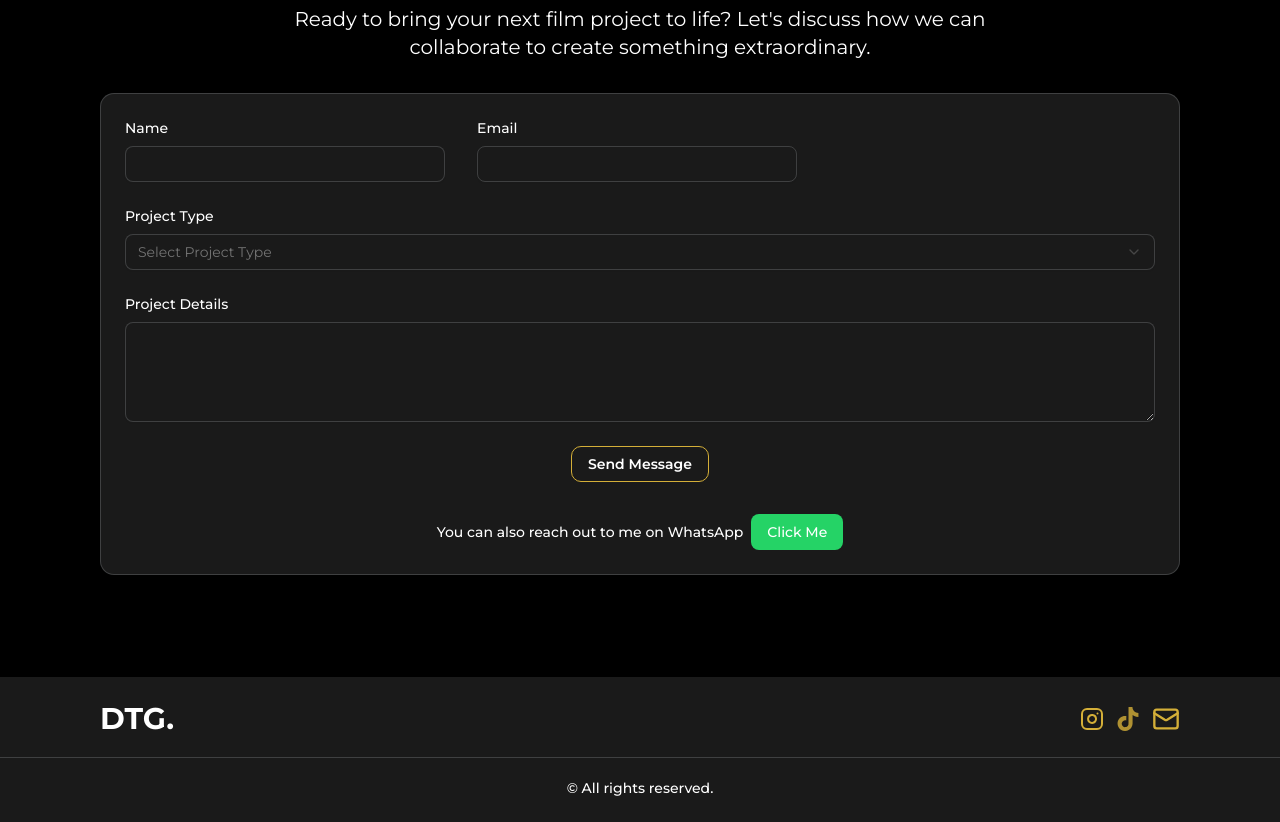
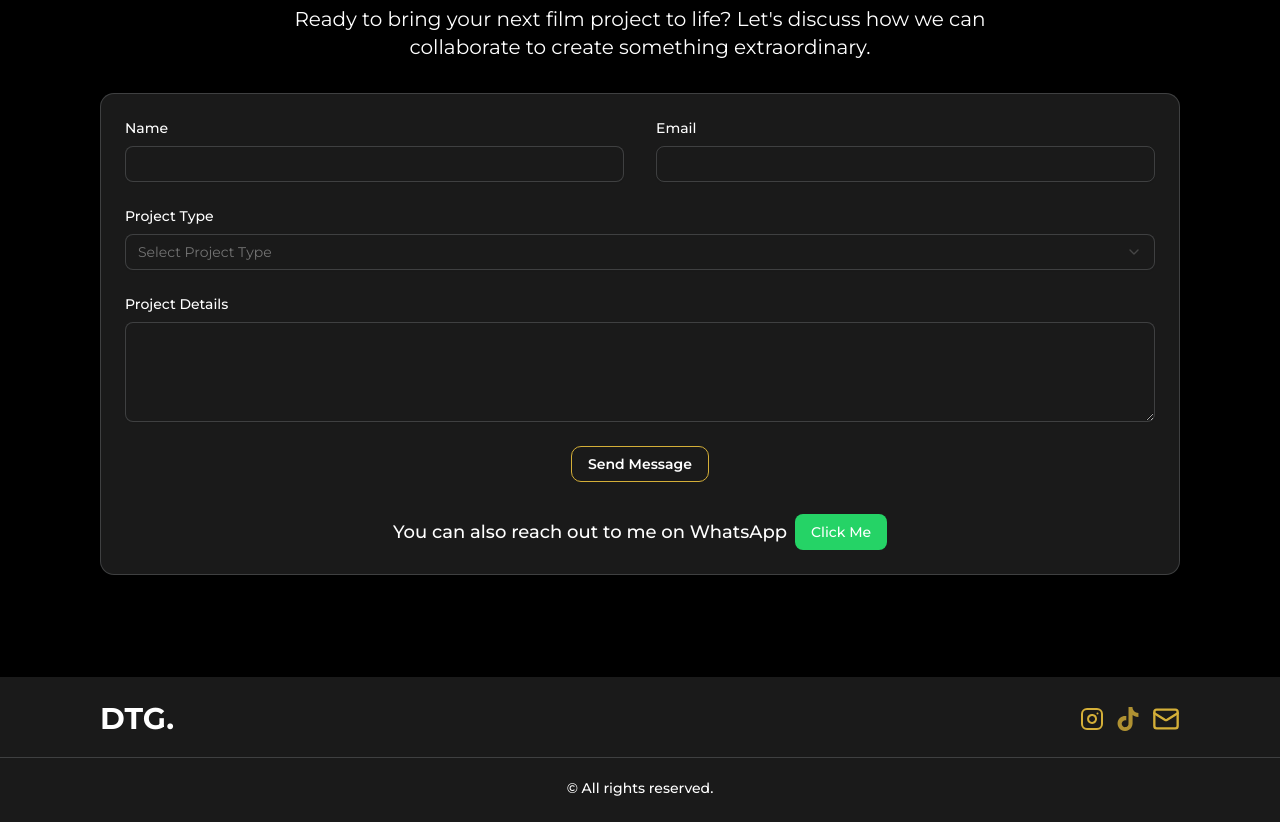
Before and after one commit to Owoyeleadedayo/dtgportfolio, a Next.js app: page / in a window 1280 px wide. Shown: the part 5084-5906 px from the top of the page. Built offline with nearby package versions, Linux system fonts and the light colour scheme.

Commit message:
fix: improve layout and styling in Contact component

```diff
--- a/components/Contact.tsx
+++ b/components/Contact.tsx
@@ -1,5 +1,4 @@
 "use client";
-import { useRef } from "react";
 import { Button } from "./ui/button";
 import { Input } from "./ui/input";
 import { Label } from "./ui/label";
@@ -8,7 +7,6 @@ import {
   SelectContent,
   SelectGroup,
   SelectItem,
-  SelectLabel,
   SelectTrigger,
   SelectValue,
 } from "./ui/select";
@@ -32,18 +30,18 @@ const Contact = () => {
 
       <div className="flex flex-col p-6 bg-[#1A1A1A] rounded-xl border border-gray-300/20 gap-2 md:gap-6">
         <div className="flex flex-col md:flex-row gap-2 md:gap-8">
-          <div className="flex flex-col gap-2">
+          <div className="flex flex-1 flex-col gap-2">
             <Label className="text-white font-medium text-sm">Name</Label>
             <Input
               type={"text"}
-              className="text-white w-[16.5em] lg:w-xs bg-[#1A1A1A] border border-gray-300/20"
+              className="text-white w-[16.5em] lg:w-full bg-[#1A1A1A] border border-gray-300/20"
             />
           </div>
-          <div className="flex flex-col gap-2">
+          <div className="flex flex-1  flex-col gap-2">
             <Label className="text-white font-medium text-sm">Email</Label>
             <Input
               type={"email"}
-              className="text-white w-[16.5em] lg:w-xs [#1A1A1A] border border-gray-300/20"
+              className="text-white w-[16.5em] lg:w-full [#1A1A1A] border border-gray-300/20"
             />
           </div>
         </div>
@@ -105,7 +103,7 @@ const Contact = () => {
         </div>
 
         <div className="flex flex-col md:flex-row justify-center items-center mt-2 gap-2">
-          <p className="text-white text-sm font-medium">
+          <p className="text-white text-center text-sm md:text-lg font-medium">
             You can also reach out to me on WhatsApp
           </p>
           <Button
```
